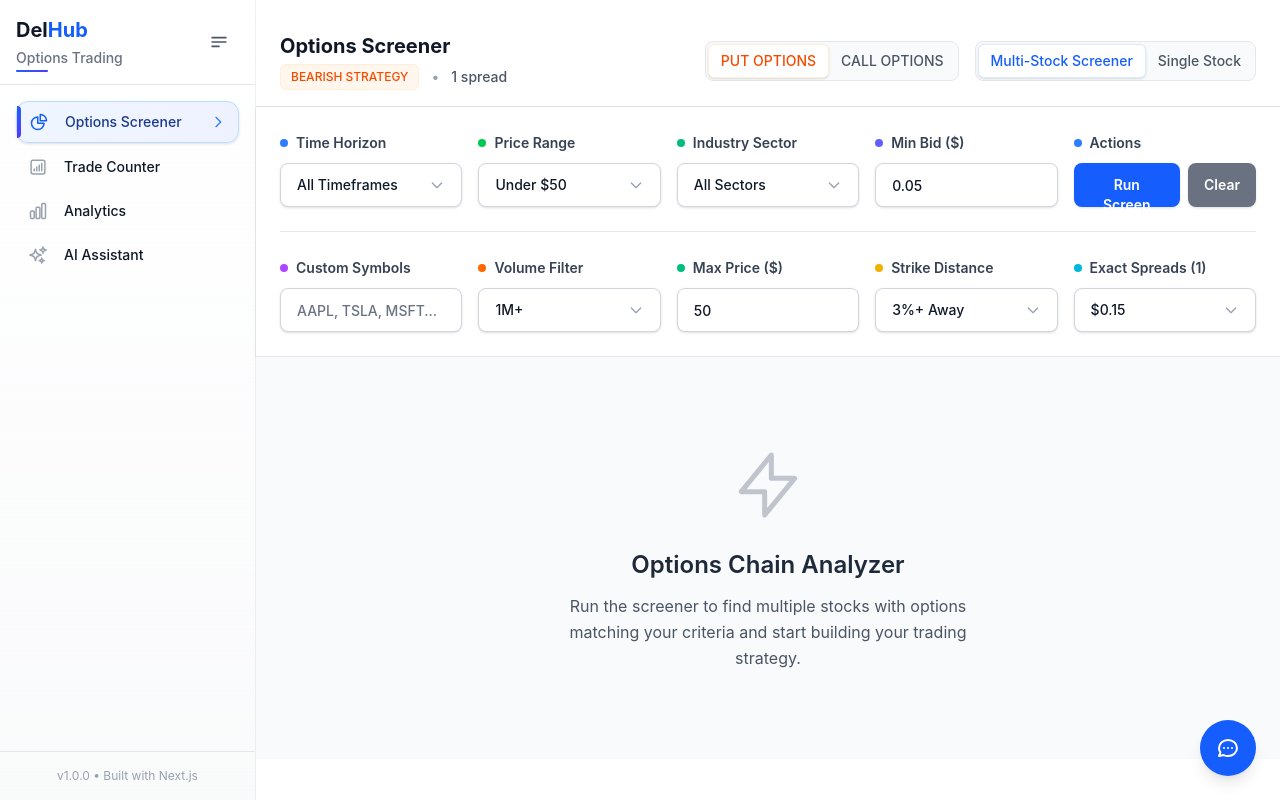
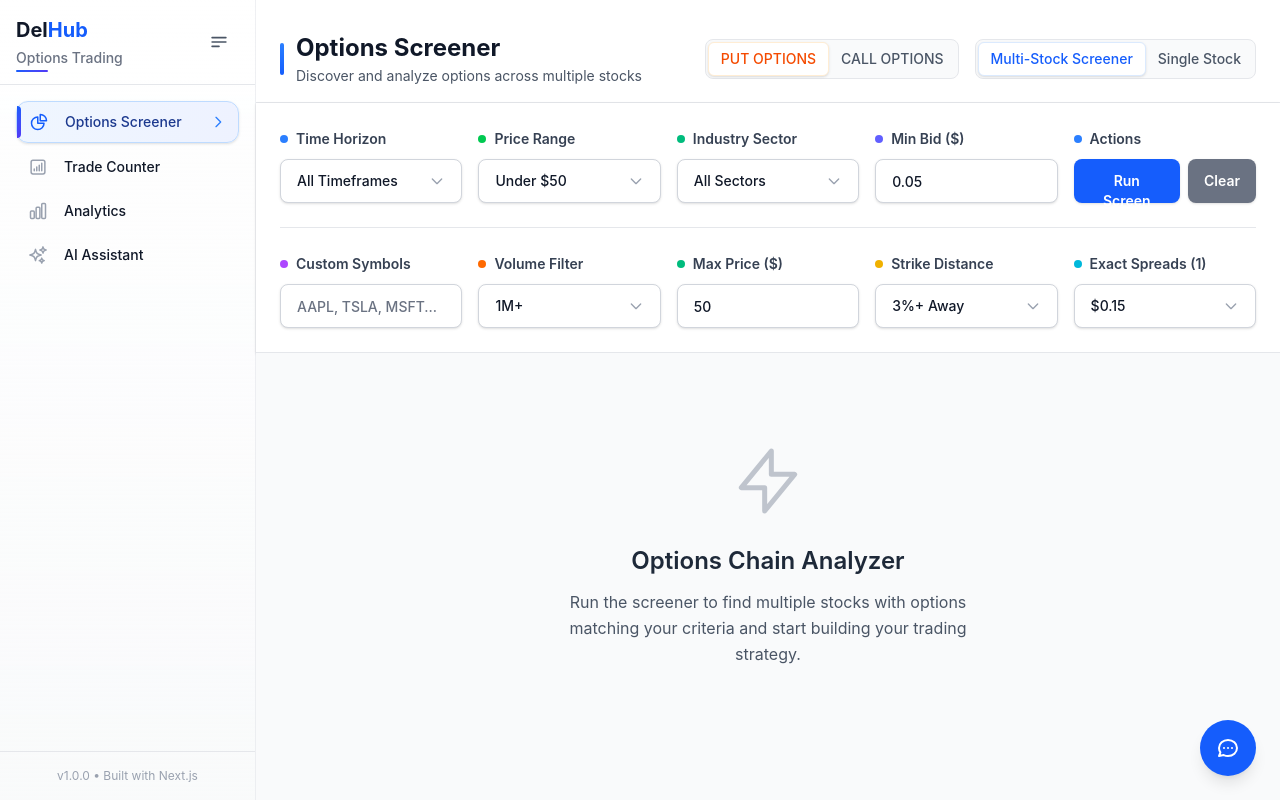
Before and after one commit to JDelott/delhub, a Next.js app: page / in a window 1280 px wide. Built offline with nearby package versions, Linux system fonts and the light colour scheme.

Commit message:
fixed styling in options screener header and footer

```diff
--- a/src/components/OptionsChain.tsx
+++ b/src/components/OptionsChain.tsx
@@ -217,7 +217,8 @@ export default function OptionsChain({ className = '' }: OptionsChainProps) {
       {state.error && <ErrorDisplay error={state.error} />}
 
       {/* Results */}
-      <div className="p-4 sm:p-6 bg-gray-50">
+      <div className="flex-1 bg-gray-50">
+        <div className="p-4 sm:p-6">
           {state.viewMode === 'screener' && state.screenerResults && (
             <ScreenerResults
               screenerResults={state.screenerResults}
@@ -245,6 +246,7 @@ export default function OptionsChain({ className = '' }: OptionsChainProps) {
           {!state.loading && !state.optionsData && !state.screenerResults && !state.error && (
             <EmptyState viewMode={state.viewMode} />
           )}
+        </div>
       </div>
 
       {/* Options Trading Modal */}
--- a/src/components/options-chain/components/OptionsChainHeader.tsx
+++ b/src/components/options-chain/components/OptionsChainHeader.tsx
@@ -24,31 +24,28 @@ export default function OptionsChainHeader({
   return (
     <div className="border-b border-gray-200 bg-white px-6 pt-8 pb-4">
       <div className="flex items-center justify-between">
-        {/* Left: Title and Status */}
+        {/* Left: Title */}
         <div className="flex items-center gap-8">
           <div>
-            <h1 className="text-xl font-bold text-gray-900 mb-1">
-              Options Screener
-            </h1>
-            <div className="flex items-center gap-3 text-sm">
-              <span className={`px-2.5 py-1 rounded-md text-xs font-medium ${
-                optionType === 'puts'
-                  ? 'bg-orange-50 text-orange-600 border border-orange-100'
-                  : 'bg-green-50 text-green-600 border border-green-100'
-              }`}>
-                {optionType === 'puts' ? 'BEARISH STRATEGY' : 'BULLISH STRATEGY'}
-              </span>
-              <span className="text-gray-400">•</span>
-              <span className="text-gray-600 font-medium">
-                {selectedSpreadsCount} spread{selectedSpreadsCount !== 1 ? 's' : ''}
-              </span>
-              {selectedOptionsCount > 0 && (
-                <>
-                  <span className="text-gray-400">•</span>
-                  <span className="text-blue-600 font-medium">{selectedOptionsCount} selected</span>
-                </>
-              )}
+            <div className="flex items-center gap-3">
+              <div className="w-1 h-8 bg-gradient-to-b from-blue-500 to-blue-600 rounded-full"></div>
+              <div>
+                <h1 className="text-2xl font-bold text-gray-900">
+                  Options Screener
+                </h1>
+                <p className="text-sm text-gray-600 mt-0.5">
+                  Discover and analyze options across multiple stocks
+                </p>
+              </div>
             </div>
+            {/* Only show selected count if there are selections */}
+            {selectedOptionsCount > 0 && (
+              <div className="mt-2 inline-flex items-center gap-2 px-3 py-1 bg-blue-50 border border-blue-200 rounded-lg">
+                <span className="text-blue-600 text-sm font-medium">
+                  {selectedOptionsCount} selected
+                </span>
+              </div>
+            )}
           </div>
         </div>
 
```
Lines whose indentation alone changed are shown as unchanged.
